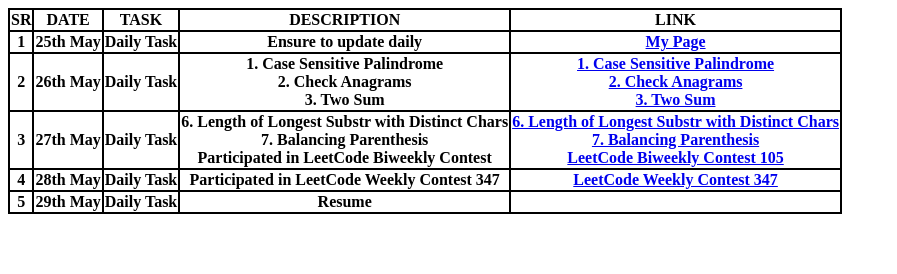
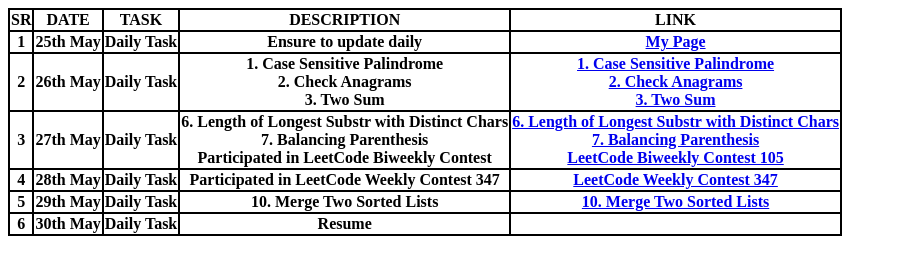
Before and after one commit to Modem-Nikitha/github.io, a plain HTML site: page index.html in a window 1280 px wide. Shown: the whole page, without its empty margins (0-897 px from the left). Drawn offline with Linux system fonts and the light colour scheme.

Commit message:
Update index.html

```diff
--- a/index.html
+++ b/index.html
@@ -25,7 +25,7 @@
                 <th>25th May</th>
                 <th>Daily Task</th>
                 <th>Ensure to update daily</th>
-                <th> <a href="/"> My Page</a></th>
+                <th> <a href="https://github.com/Modem-Nikitha/github.io"> My Page</a></th>
             </tr>
             <tr>
                 <th>2</th>
@@ -62,8 +62,14 @@
                 <th>5</th>
                 <th>29th May</th>
                 <th>Daily Task</th>
+                <th> 10. Merge Two Sorted Lists </th>
+                <th><a href="https://tinyurl.com/mpb8t97s"> 10. Merge Two Sorted Lists </a>
+            <tr>
+                <th>6</th>
+                <th>30th May</th>
+                <th>Daily Task</th>
                 <th>Resume</th>
-                <th><a href=
+                <th><a href="https://modem-nikitha.github.io/github.io/resume"></a></th>
         </tbody>
     </table>
     <script src="/site.js"> </script>
```
